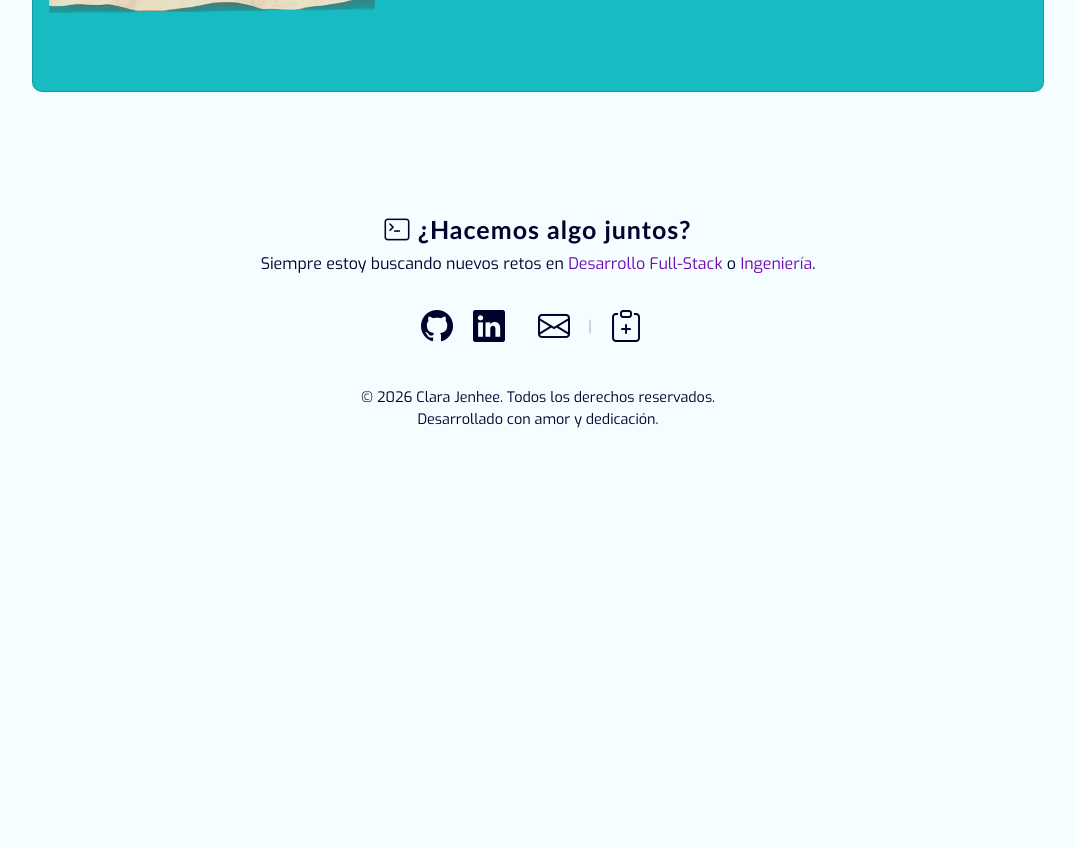
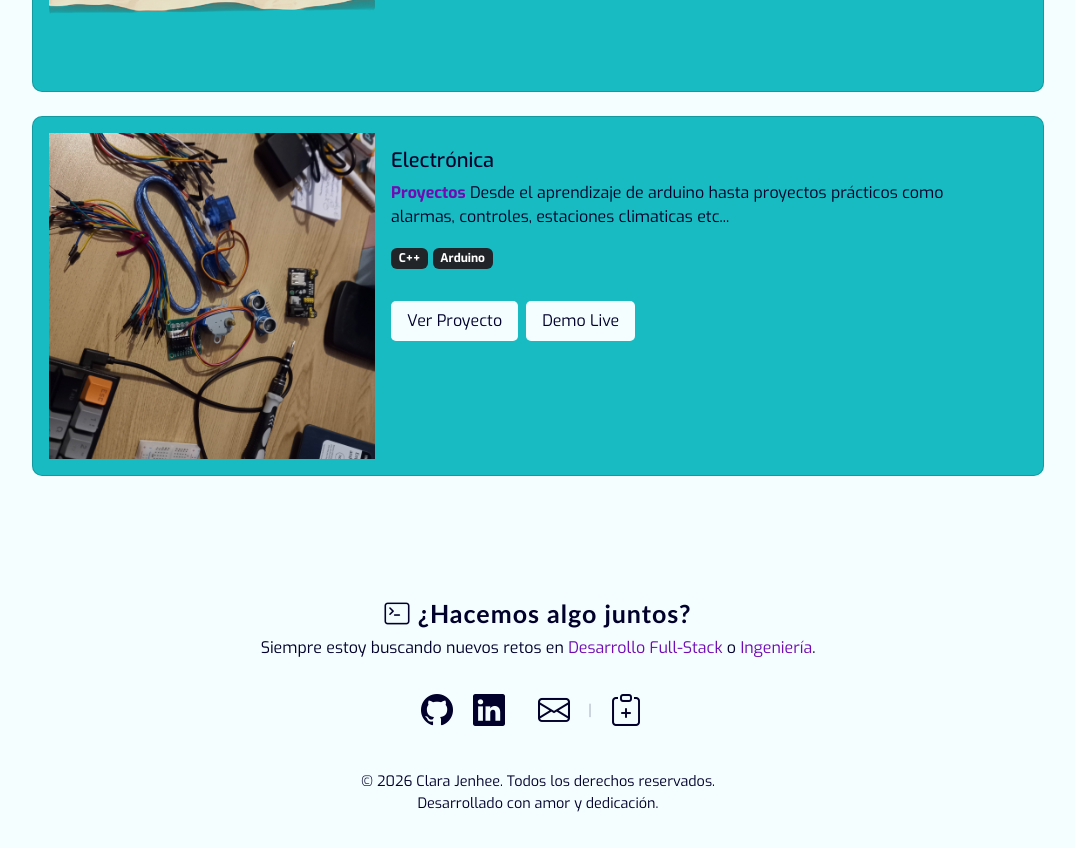
Before and after one commit to yguy8/Portafolio-Clara, a plain HTML site: page index.html in a window 1280 px wide. Shown: the part 1462-2310 px from the top of the page, without its empty margins (102-1177 px from the left). Before the commit the page ends 1942 px from the top, so only its background shows below. Drawn offline with nearby package versions, Linux system fonts and the light colour scheme.

Commit message:
añadiendo sección de electrónica para proyectos de arduino

```diff
--- a/index.html
+++ b/index.html
@@ -193,6 +193,36 @@
         </div>
       </div>
       <!--Aquí si existe otro proyecto-->
+        <div class="card mb-4 tarjeta overflow-hidden">
+        <div class="row g-0 align-items-start">
+          <!--Imagen-->
+          <div class="col-12 col-md-4 mb-3 mb-md-0 d-flex justify-content-start">
+            <img src="20241115_173837.jpg" class="img-fluid imagen-proyecto" alt="Electro">
+          </div>
+
+          <!--Texto-->
+          <div class="col-12 col-md-8 d-flex flex-column">
+            <div class="card-body text-md-start d-flex flex-column h-100">
+              <h5 class="card-title">Electrónica</h5>
+              <p class="card-text">
+                <b class="resaltar">Proyectos</b>
+                Desde el aprendizaje de arduino hasta proyectos prácticos como alarmas, controles, estaciones climaticas etc...
+              </p>
+              <p class="mb-3">
+                <span class="badge bg-dark">C++</span>
+                <span class="badge bg-dark">Arduino</span>
+              </p>
+              <!--Botones-->
+              <div class="mt-auto pt-3 d-flex flex-column flex-sm-row gap-2 justify-content-center justify-content-md-start">
+                <a href="https://github.com/yguy8/electro" class="btn btn-tarjeta" target="_blank" rel="noopener noreferrer">Ver Proyecto</a>
+                <a href="https://portafolio-clara.vercel.app/" class="btn btn-tarjeta btn-outline" target="_blank" rel="noopener noreferrer">Demo Live</a>
+              <!-- <a href="https://portafolio-clara.vercel.app/notas-kraft" class="btn btn-tarjeta btn-outline" target="_blank" rel="noopener noreferrer">Demo Live</a>
+              -->
+              </div>
+            </div>
+          </div>
+        </div>
+      </div>
     </div>
   </div>
 </section>
```
Also changed, not shown: 20241115_173837.jpg (added).
